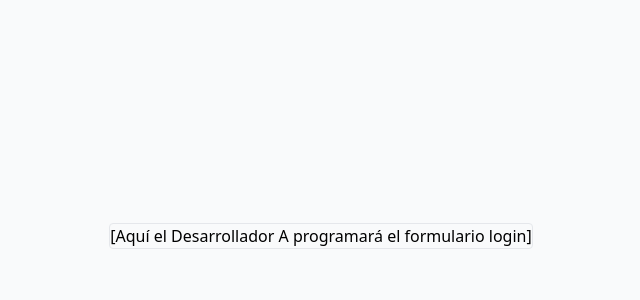
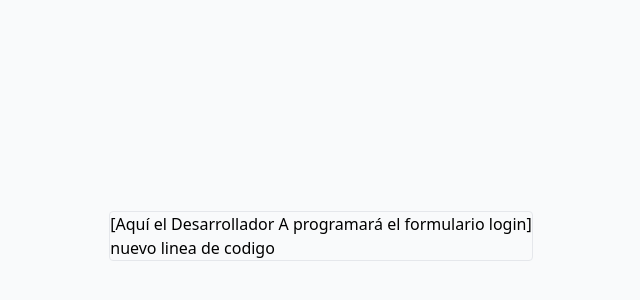
Before and after one commit to JuanRodriguez2002/FrontEnd-UAPAVerse, a Next.js app: page /auth/login in a window 1280 px wide. Shown: the part 164-464 px from the top of the page, without its empty margins (319-959 px from the left). Built offline with nearby package versions, Linux system fonts and the light colour scheme.

Commit message:
feat: nueva linea de codigo en el componente de loginForm

```diff
--- a/features/auth/components/LoginForm.tsx
+++ b/features/auth/components/LoginForm.tsx
@@ -1,3 +1,13 @@
 export function LoginForm() {
-  return <div className="p-4 border rounded"> [Aquí el Desarrollador A programará el formulario login] </div>;
+  return(
+    <div className="p-4 border rounded">
+    [Aquí el Desarrollador A programará el formulario login]
+
+    <p> nuevo linea de codigo</p>
+
+    </div>
+
+  );
+
+
 }
```
